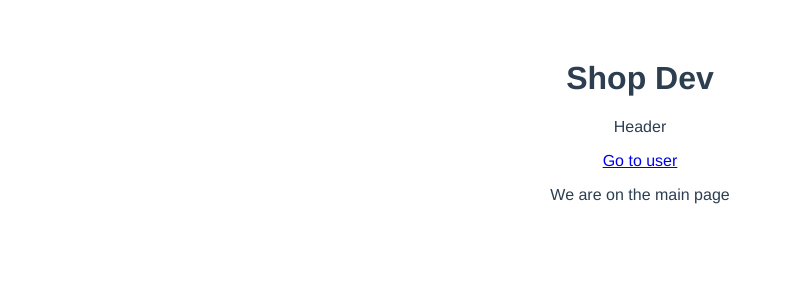
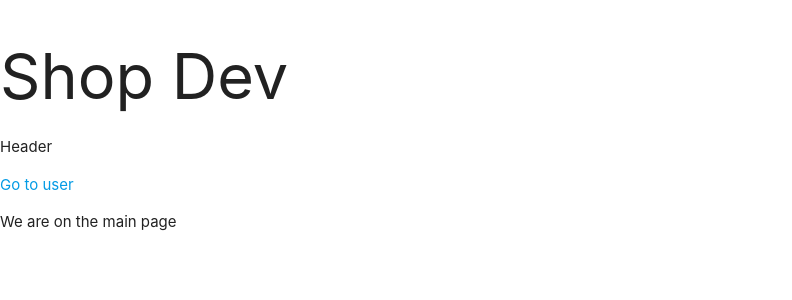
Before and after one commit to TheOnexx/kotlinvue, a Vue app in the folder frontend/: page / in a window 1280 px wide. Shown: the top 300 px of the page, without its empty margins (0-792 px from the left). Built offline with nearby package versions, Linux system fonts and the light colour scheme.

Commit message:
Added materialized css

```diff
--- a/frontend/package.json
+++ b/frontend/package.json
@@ -10,6 +10,7 @@
   "dependencies": {
     "axios": "^0.19.2",
     "core-js": "^3.6.5",
+    "materialize-css": "^1.0.0-rc.2",
     "vue": "^2.6.11",
     "vue-router": "^3.3.4"
   },
--- a/frontend/src/App.vue
+++ b/frontend/src/App.vue
@@ -16,12 +16,5 @@
 </script>
 
 <style>
-    #app {
-        font-family: 'Avenir', Helvetica, Arial, sans-serif;
-        -webkit-font-smoothing: antialiased;
-        -moz-osx-font-smoothing: grayscale;
-        text-align: center;
-        color: #2c3e50;
-        margin-top: 60px;
-    }
+    @import "~materialize-css/dist/css/materialize.min.css";
 </style>
--- a/frontend/src/main.js
+++ b/frontend/src/main.js
@@ -1,6 +1,7 @@
 import Vue from 'vue'
 import App from './App.vue'
 import router from './router'
+import 'materialize-css/dist/js/materialize.min'
 
 Vue.config.productionTip = false
 
```
Also changed, not shown: 1 other file (tests, documents, lock files or other folders).
